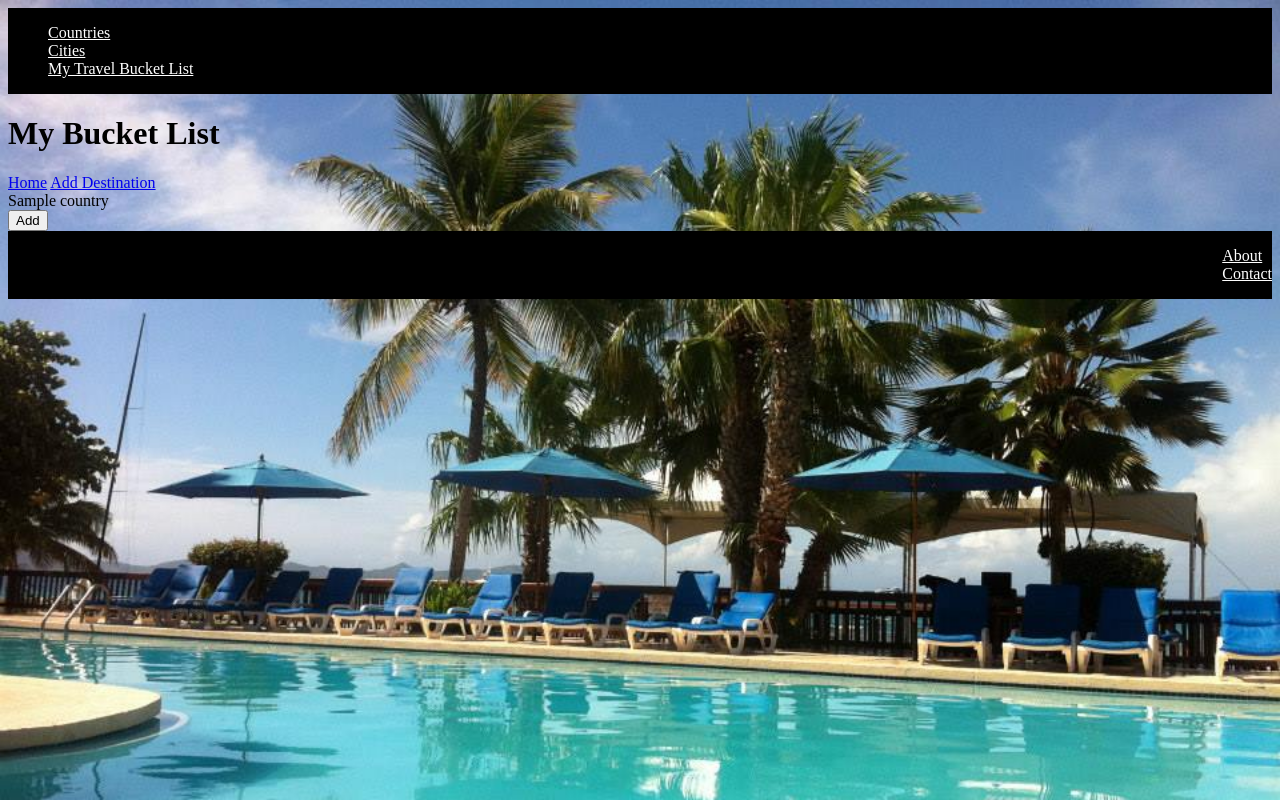
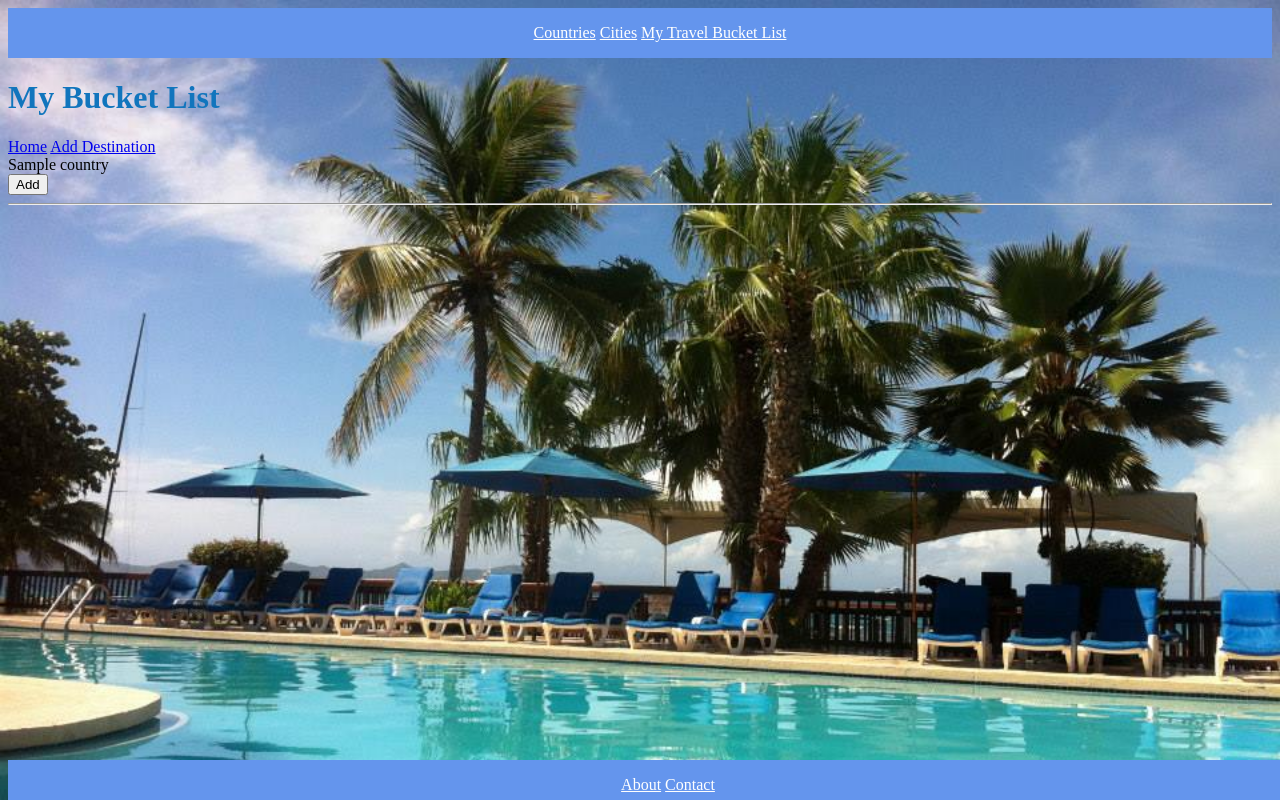
Before and after one commit to mjmccoach/cc_pure_bliss_project, a Flask app: page /bucketlist in a window 1280 px wide. Run offline with Flask 2, Linux system fonts and the light colour scheme; a database or web service that is not in the repository returns one stand-in record (values such as "Sample title"); some libraries are stand-ins or nearby versions.

Commit message:
Added very basic CSS to header/footer and body text.

```diff
--- a/console.py
+++ b/console.py
@@ -5,6 +5,7 @@ from models.country import Country
 
 import repositories.country_repository as country_repository
 import repositories.city_repository as city_repository
+import repositories.bucketlist_repository as bucketlist_repository
 
 country_repository.delete_all()
 city_repository.delete_all()
--- a/controllers/bucketlist_controller.py
+++ b/controllers/bucketlist_controller.py
@@ -1,5 +1,6 @@
 from flask import Flask, render_template, redirect, request
 from flask import Blueprint
+
 from models.city import City
 from models.country import Country
 from models.bucketlist import Bucketlist
@@ -23,6 +24,10 @@ def new_item():
 
     return render_template("/bucketlist/new.html", countries = countries, cities = cities)
 
-@bucketlist_blueprint.route("/bucketlist", methods = ["POST"])
-def add_item():
-    name = request.form["city"]
+@bucketlist_blueprint.route("/bucketlist/new/<country_id>", methods = ["POST"])
+def add_item(country_id):
+    country = country_repository.select(country_id)
+    city = city_repository.select_all()
+    bucketlist = bucketlist_repository.select_all()
+
+    return render_template("bucketlist/index.html", country = country, city= cities, bucketlist = bucketlist)
--- a/static/css/style.css
+++ b/static/css/style.css
@@ -6,25 +6,37 @@ body {
 
 body > header {
     display: grid;
-    align-items: flex-start;
-    background-color: black;
+    flex-wrap: nowrap;
+    align-items: flex-end;
+    justify-content: center;
+    background-color: cornflowerblue;
     color: white;
+}
+
+body > h1 {
+    color:#1175bd;
+}
+body > header > ul > li {
+    display: inline-block;
 }
 
 body > header > ul > li > a {
     color: white;
-    style:
 }
     footer {
         display: grid;
-        justify-content: flex-end;
-        flex-wrap: wrap;
-        background-color: black;
+        justify-content: center;
+        background-color: cornflowerblue;
         list-style-type: none;
+        position: absolute;
+        bottom: 0;
+        width: 100%;
+        height: 2.5rem;
+
 
     }
-        ul {
-            list-style-type: none;
+        ul > li {
+            display: inline-block;
         }
             ul > li > a {
                 color: white;
--- a/templates/bucketlist/index.html
+++ b/templates/bucketlist/index.html
@@ -13,6 +13,6 @@
     <form action="/bucketlist/new">
     <button type="menu">Add</button>
     </form>
-
 {% endfor %}
+<hr>
 {% endblock  %}
--- a/templates/bucketlist/new.html
+++ b/templates/bucketlist/new.html
@@ -8,10 +8,11 @@
     <label for="city">City</label>
         <select name="city" id="city">
         {% for city in cities %}
-        <option value="{{city.name}}"
-            {% if city.country.id == city.id  %} {% endif %}>
+        {% if country.id == city.country.id  %}
+        <option value="{{city.id}}">
             {{city.name}}
         </option>
+        {% endif %}
         {% endfor %}
         </select>
 
```
